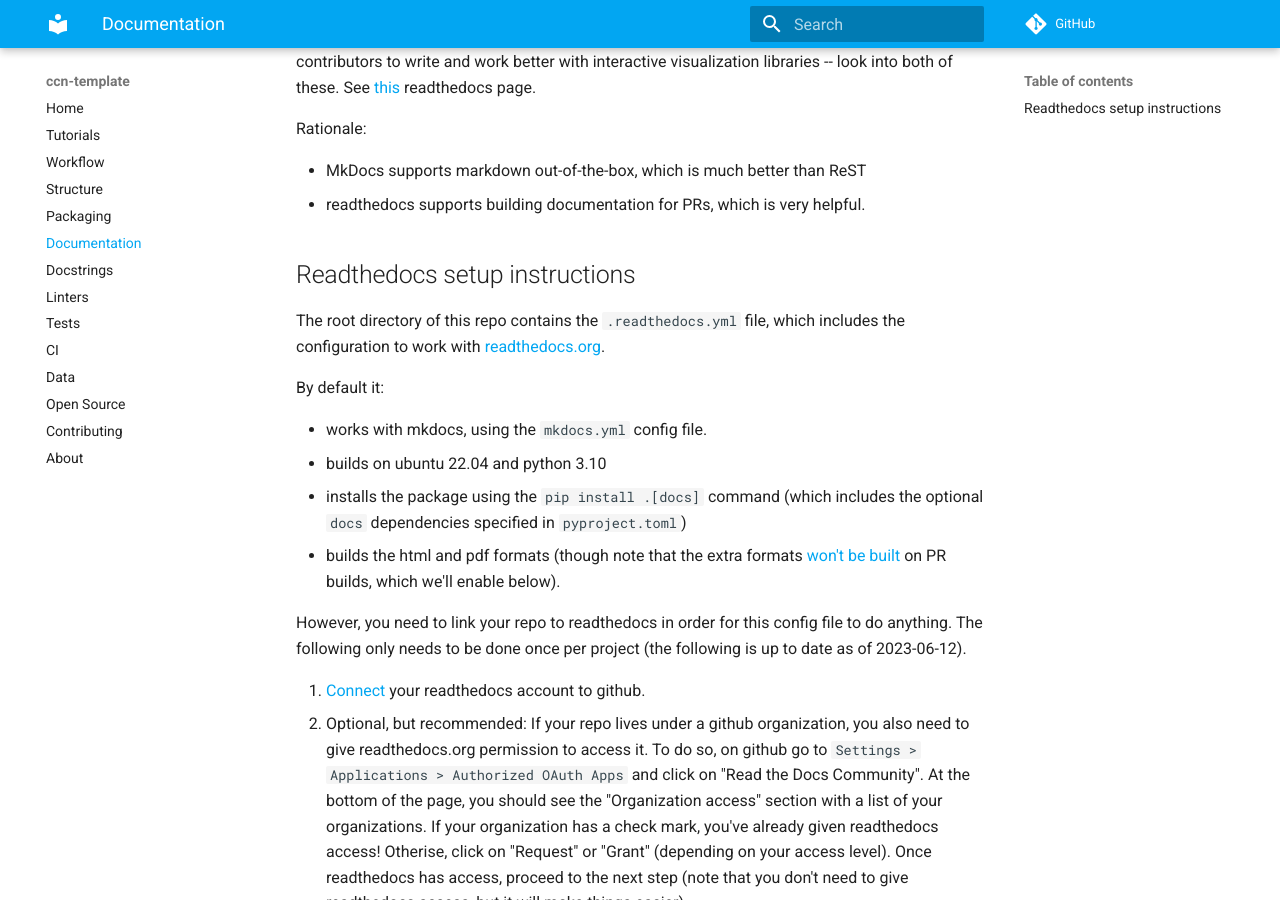
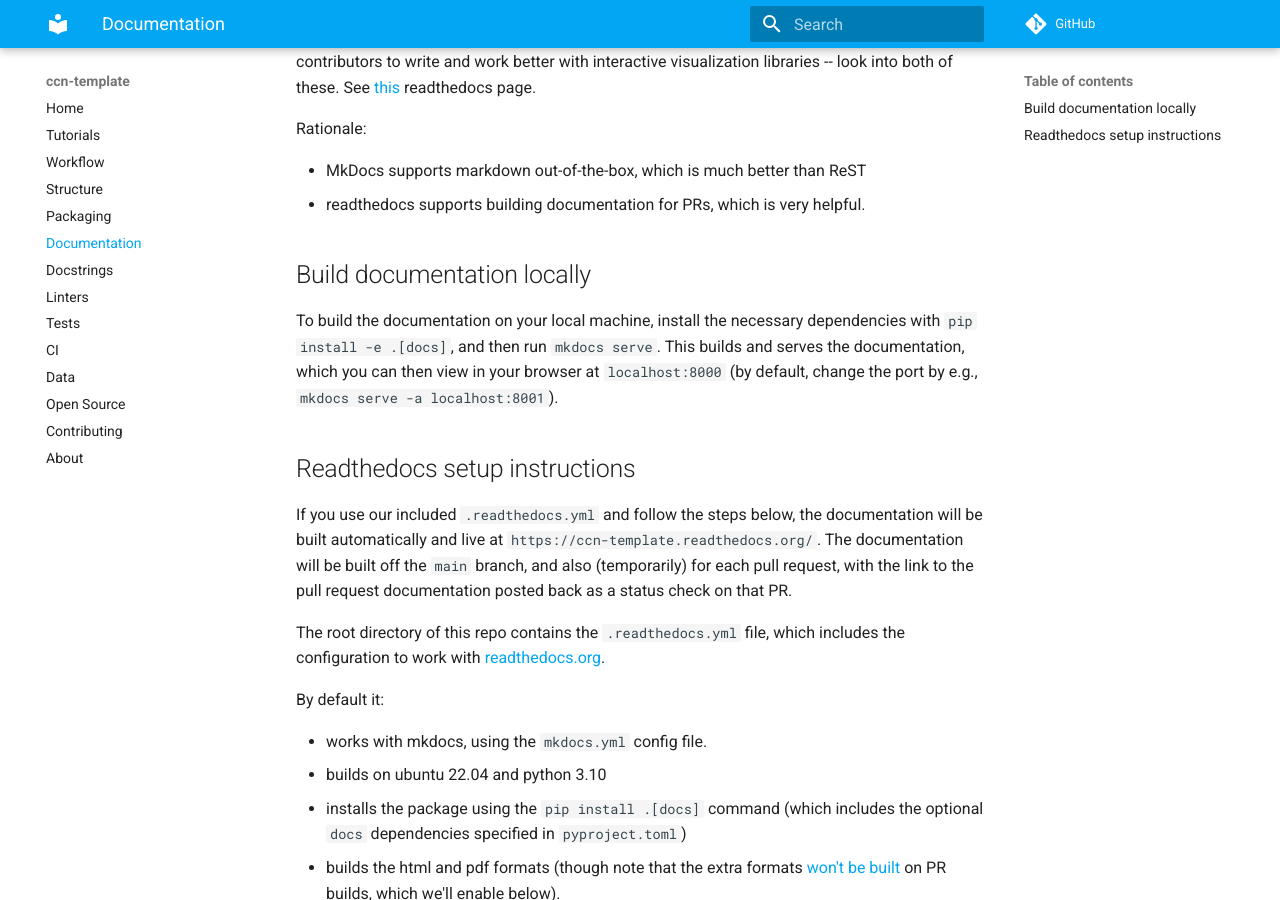
Before and after one commit to flatironinstitute/ccn-template, an MkDocs documentation site: the page built from docs/notes/03-documentation.md, in a window 1280 px wide and 900 px high, scrolled down 300 px. Built offline with MkDocs 1.6.1 and Material for MkDocs 9.7.7, drawn with Linux system fonts in a browser that asks for light colours; comment, search, counter and statistics services are not loaded.

Commit message:
adds local build notes

```diff
--- a/docs/notes/03-documentation.md
+++ b/docs/notes/03-documentation.md
@@ -9,7 +9,21 @@
 - MkDocs supports markdown out-of-the-box, which is much better than ReST
 - readthedocs supports building documentation for PRs, which is very helpful.
 
+## Build documentation locally
+
+To build the documentation on your local machine, install the necessary
+dependencies with `pip install -e .[docs]`, and then run `mkdocs serve`. This
+builds and serves the documentation, which you can then view in your browser at
+`localhost:8000` (by default, change the port by e.g., `mkdocs serve -a
+localhost:8001`).
+
 ## Readthedocs setup instructions
+
+If you use our included `.readthedocs.yml` and follow the steps below, the
+documentation will be built automatically and live at
+`https://ccn-template.readthedocs.org/`. The documentation will be built off the
+`main` branch, and also (temporarily) for each pull request, with the link to
+the pull request documentation posted back as a status check on that PR.
 
 The root directory of this repo contains the `.readthedocs.yml` file, which
 includes the configuration to work with
```
